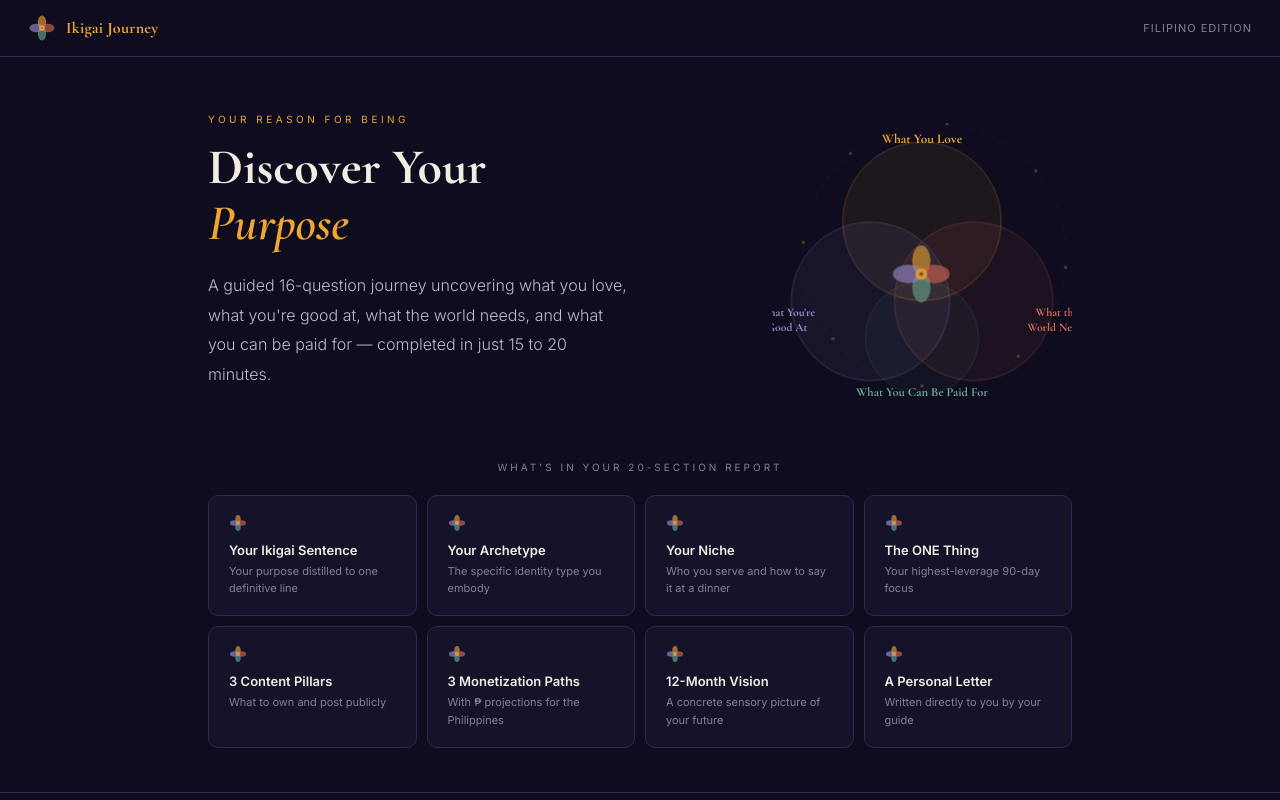
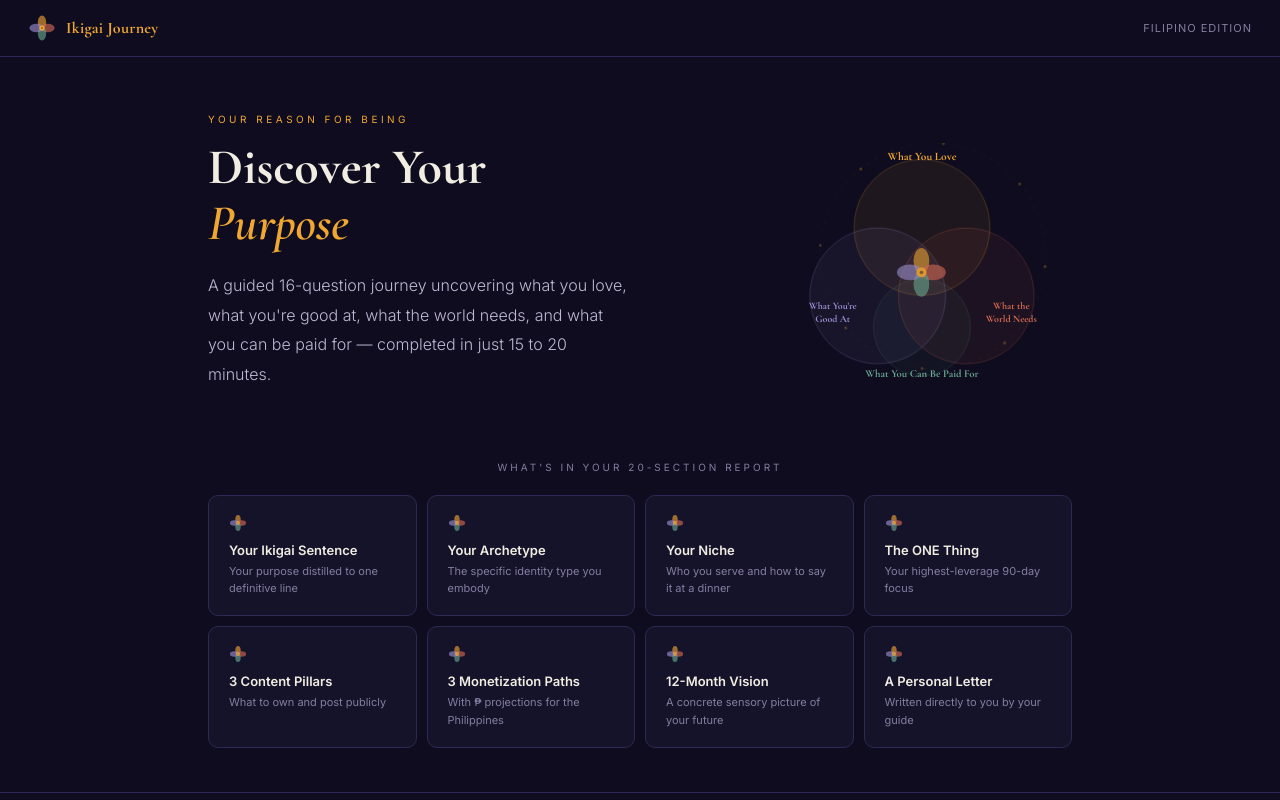
Before and after one commit to bictorinoxs/ikigai-journey, a Next.js app: page / in a window 1280 px wide. Shown: the top 800 px of the page. Built offline with nearby package versions, Linux system fonts and the light colour scheme.

Commit message:
Fix SVG labels - widen viewBox, move side labels inward

```diff
--- a/pages/index.js
+++ b/pages/index.js
@@ -307,7 +307,7 @@ const PetalMark = ({ size = 36, animated = false }) => (
 
 // Large landing diagram with animated Petal Mark at center + rotating ring
 const IkigaiDiagram = () => (
-  <svg viewBox="0 0 360 340" width="100%" style={{ maxWidth:360 }}>
+  <svg viewBox="-30 0 420 340" width="100%" style={{ maxWidth:420 }}>
     <g className="petal-spin-slow" style={{ transformOrigin:'180px 170px' }}>
       <circle cx="180" cy="170" r="158" fill="none" stroke="var(--gold)" strokeWidth=".5" strokeOpacity=".15" strokeDasharray="4 9"/>
       {[0,45,90,135,180,225,270,315].map((deg,i)=>{
@@ -328,10 +328,10 @@ const IkigaiDiagram = () => (
       <circle  cx="180" cy="182" r="2.5" fill="var(--bg)" fillOpacity=".45"/>
     </g>
     <text x="180" y="24"  textAnchor="middle" fill="var(--gold)"  fontSize="16" fontFamily="var(--serif)" fontWeight="700">What You Love</text>
-    <text x="18"  y="232" textAnchor="middle" fill="var(--lav)"   fontSize="14" fontFamily="var(--serif)" fontWeight="700">What You're</text>
-    <text x="18"  y="250" textAnchor="middle" fill="var(--lav)"   fontSize="14" fontFamily="var(--serif)" fontWeight="700">Good At</text>
-    <text x="342" y="232" textAnchor="middle" fill="var(--coral)" fontSize="14" fontFamily="var(--serif)" fontWeight="700">What the</text>
-    <text x="342" y="250" textAnchor="middle" fill="var(--coral)" fontSize="14" fontFamily="var(--serif)" fontWeight="700">World Needs</text>
+    <text x="55"  y="232" textAnchor="middle" fill="var(--lav)"   fontSize="14" fontFamily="var(--serif)" fontWeight="700">What You're</text>
+    <text x="55"  y="250" textAnchor="middle" fill="var(--lav)"   fontSize="14" fontFamily="var(--serif)" fontWeight="700">Good At</text>
+    <text x="305" y="232" textAnchor="middle" fill="var(--coral)" fontSize="14" fontFamily="var(--serif)" fontWeight="700">What the</text>
+    <text x="305" y="250" textAnchor="middle" fill="var(--coral)" fontSize="14" fontFamily="var(--serif)" fontWeight="700">World Needs</text>
     <text x="180" y="328" textAnchor="middle" fill="var(--sage)"  fontSize="15" fontFamily="var(--serif)" fontWeight="700">What You Can Be Paid For</text>
   </svg>
 );
```
